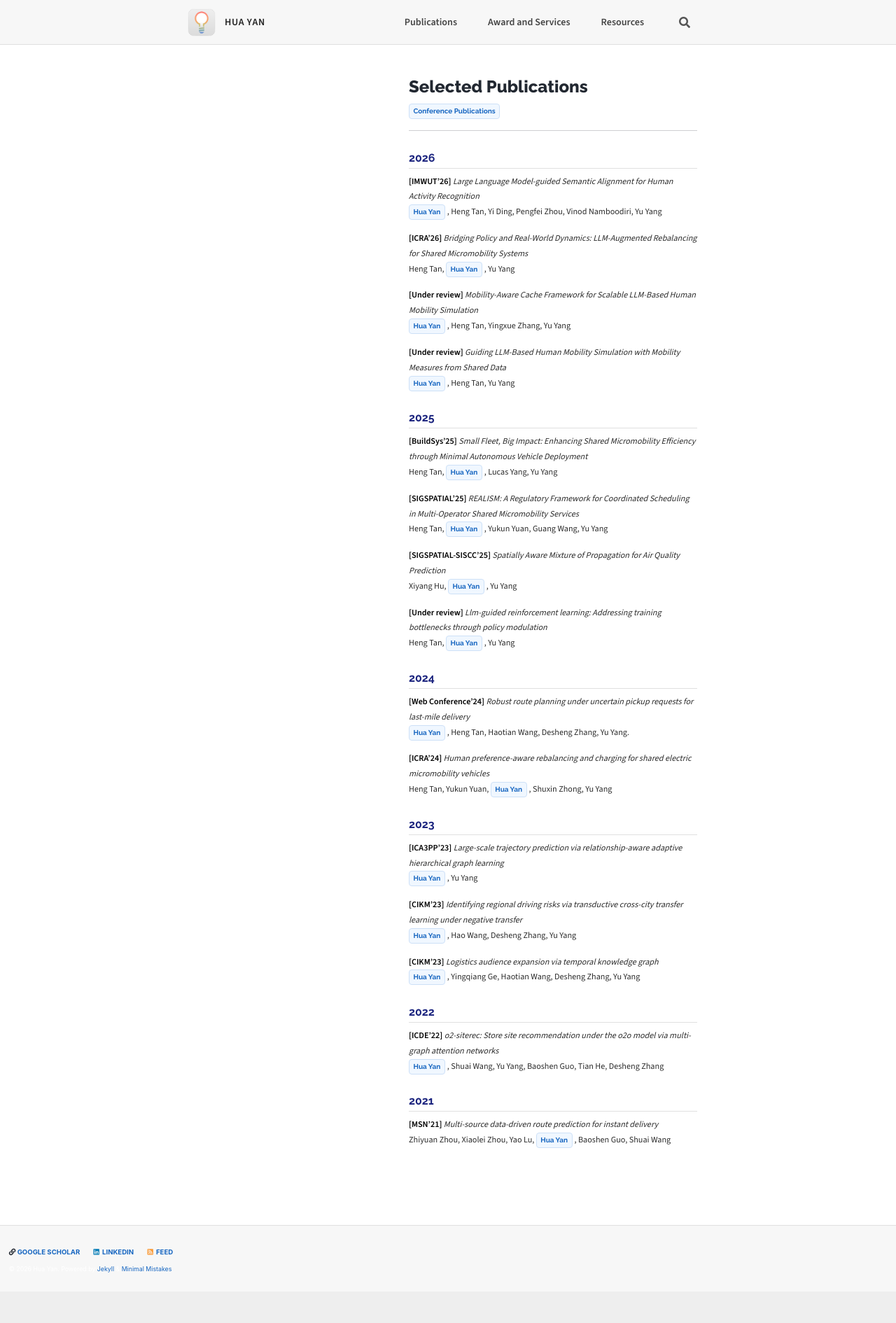
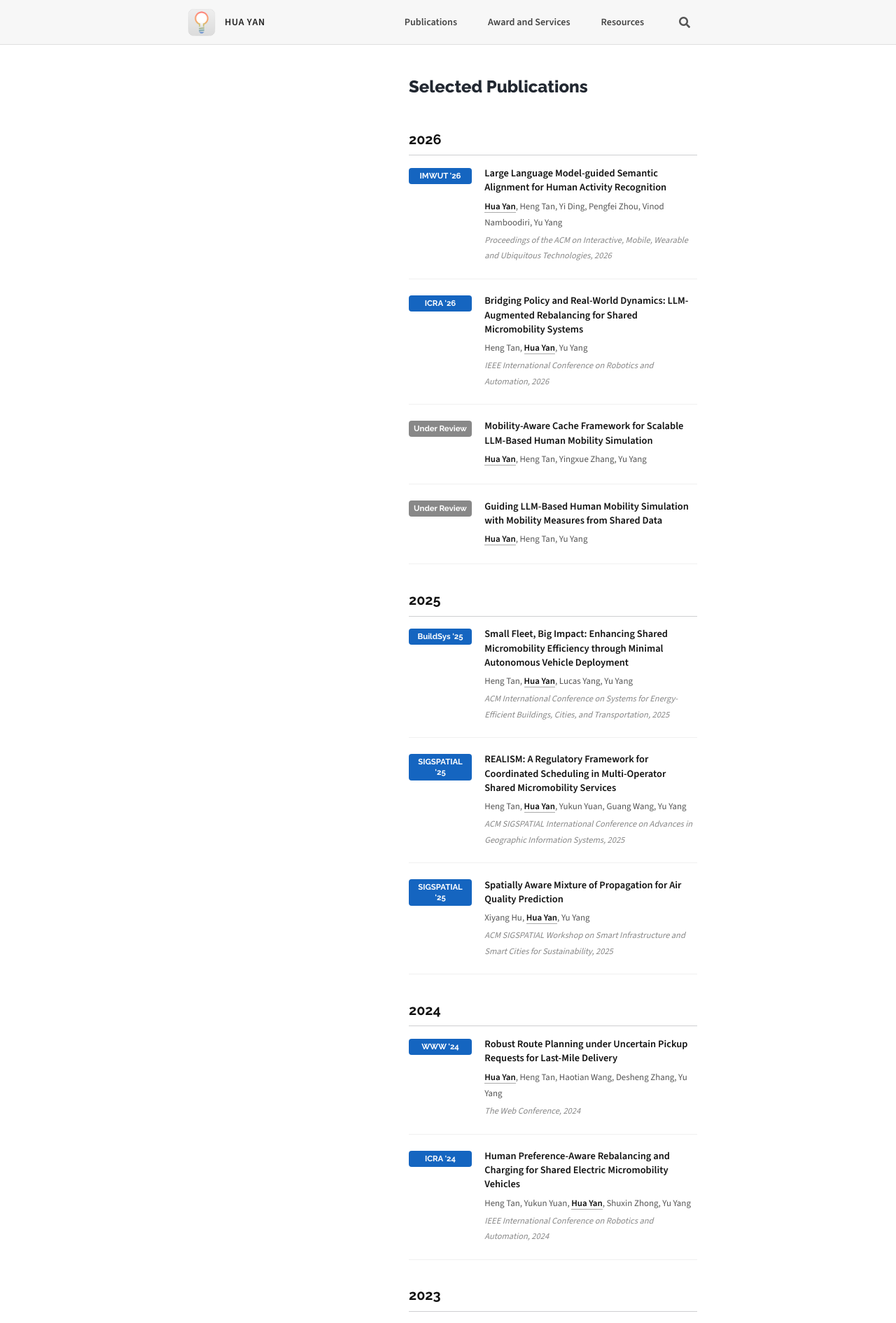
Before and after one commit to huy222-lu/website, a Jekyll site: the page built from _pages/publications.md, in a window 1280 px wide. Shown: the top 1890 px of the page at 70% size. Built offline with Jekyll 4.4.1, drawn with Linux system fonts in a browser that asks for light colours; cached includes are drawn as plain includes; a script that is not in the unit is left out; comment, search, counter and statistics services are not loaded; before the commit the page ends 1845 px from its top, so only the background shows below that; some of the changed text lies outside the part shown.

Commit message:
improve style

```diff
--- a/_pages/publications.md
+++ b/_pages/publications.md
@@ -3,62 +3,144 @@ title: "Selected Publications"
 layout: single
 classes: wide
 permalink: /publications/
-author_profile: true
 ---
 
-**Conference Publications**
+<div class="pub-list">
 
----
-### 2026
-<span style="color:black;font-weight:bold">[IMWUT'26]</span> *Large Language Model-guided Semantic Alignment for Human Activity Recognition* <br>**Hua Yan**, Heng Tan, Yi Ding, Pengfei Zhou, Vinod Namboodiri, Yu Yang<br>
+<h2 class="pub-year">2026</h2>
 
-<span style="color:black;font-weight:bold">[ICRA'26]</span> *Bridging Policy and Real-World Dynamics: LLM-Augmented Rebalancing for Shared Micromobility Systems* <br>Heng Tan, **Hua Yan**, Yu Yang<br>
+<div class="pub-item">
+  <div class="pub-badge">IMWUT '26</div>
+  <div class="pub-details">
+    <div class="pub-title">Large Language Model-guided Semantic Alignment for Human Activity Recognition</div>
+    <div class="pub-authors"><u>Hua Yan</u>, Heng Tan, Yi Ding, Pengfei Zhou, Vinod Namboodiri, Yu Yang</div>
+    <div class="pub-venue">Proceedings of the ACM on Interactive, Mobile, Wearable and Ubiquitous Technologies, 2026</div>
+  </div>
+</div>
 
-<span style="color:black;font-weight:bold">[Under review]</span> *Mobility-Aware Cache Framework for Scalable LLM-Based Human Mobility Simulation* <br>**Hua Yan**, Heng Tan, Yingxue Zhang, Yu Yang<br>
+<div class="pub-item">
+  <div class="pub-badge">ICRA '26</div>
+  <div class="pub-details">
+    <div class="pub-title">Bridging Policy and Real-World Dynamics: LLM-Augmented Rebalancing for Shared Micromobility Systems</div>
+    <div class="pub-authors">Heng Tan, <u>Hua Yan</u>, Yu Yang</div>
+    <div class="pub-venue">IEEE International Conference on Robotics and Automation, 2026</div>
+  </div>
+</div>
 
-<span style="color:black;font-weight:bold">[Under review]</span> *Guiding LLM-Based Human Mobility Simulation with Mobility Measures from Shared Data* <br>**Hua Yan**, Heng Tan, Yu Yang<br>
+<div class="pub-item">
+  <div class="pub-badge under-review">Under Review</div>
+  <div class="pub-details">
+    <div class="pub-title">Mobility-Aware Cache Framework for Scalable LLM-Based Human Mobility Simulation</div>
+    <div class="pub-authors"><u>Hua Yan</u>, Heng Tan, Yingxue Zhang, Yu Yang</div>
+  </div>
+</div>
 
+<div class="pub-item">
+  <div class="pub-badge under-review">Under Review</div>
+  <div class="pub-details">
+    <div class="pub-title">Guiding LLM-Based Human Mobility Simulation with Mobility Measures from Shared Data</div>
+    <div class="pub-authors"><u>Hua Yan</u>, Heng Tan, Yu Yang</div>
+  </div>
+</div>
 
-### 2025
-<span style="color:black;font-weight:bold">[BuildSys'25]</span> *Small Fleet, Big Impact: Enhancing Shared Micromobility Efficiency through Minimal Autonomous Vehicle Deployment* <br>Heng Tan, **Hua Yan**, Lucas Yang, Yu Yang<br>
+<h2 class="pub-year">2025</h2>
 
+<div class="pub-item">
+  <div class="pub-badge">BuildSys '25</div>
+  <div class="pub-details">
+    <div class="pub-title">Small Fleet, Big Impact: Enhancing Shared Micromobility Efficiency through Minimal Autonomous Vehicle Deployment</div>
+    <div class="pub-authors">Heng Tan, <u>Hua Yan</u>, Lucas Yang, Yu Yang</div>
+    <div class="pub-venue">ACM International Conference on Systems for Energy-Efficient Buildings, Cities, and Transportation, 2025</div>
+  </div>
+</div>
 
-<span style="color:black;font-weight:bold">[SIGSPATIAL'25]</span> *REALISM: A Regulatory Framework for Coordinated Scheduling in Multi-Operator Shared Micromobility Services* <br>Heng Tan, **Hua Yan**, Yukun Yuan, Guang Wang, Yu Yang<br>
+<div class="pub-item">
+  <div class="pub-badge">SIGSPATIAL '25</div>
+  <div class="pub-details">
+    <div class="pub-title">REALISM: A Regulatory Framework for Coordinated Scheduling in Multi-Operator Shared Micromobility Services</div>
+    <div class="pub-authors">Heng Tan, <u>Hua Yan</u>, Yukun Yuan, Guang Wang, Yu Yang</div>
+    <div class="pub-venue">ACM SIGSPATIAL International Conference on Advances in Geographic Information Systems, 2025</div>
+  </div>
+</div>
 
-<span style="color:black;font-weight:bold">[SIGSPATIAL-SISCC'25]</span> *Spatially Aware Mixture of Propagation for Air Quality Prediction* <br>Xiyang Hu, **Hua Yan**, Yu Yang<br>
+<div class="pub-item">
+  <div class="pub-badge">SIGSPATIAL '25</div>
+  <div class="pub-details">
+    <div class="pub-title">Spatially Aware Mixture of Propagation for Air Quality Prediction</div>
+    <div class="pub-authors">Xiyang Hu, <u>Hua Yan</u>, Yu Yang</div>
+    <div class="pub-venue">ACM SIGSPATIAL Workshop on Smart Infrastructure and Smart Cities for Sustainability, 2025</div>
+  </div>
+</div>
 
+<h2 class="pub-year">2024</h2>
 
-<span style="color:black;font-weight:bold">[Under review]</span> *Llm-guided reinforcement learning: Addressing training bottlenecks through policy modulation* <br>Heng Tan, **Hua Yan**, Yu Yang<br>
+<div class="pub-item">
+  <div class="pub-badge">WWW '24</div>
+  <div class="pub-details">
+    <div class="pub-title">Robust Route Planning under Uncertain Pickup Requests for Last-Mile Delivery</div>
+    <div class="pub-authors"><u>Hua Yan</u>, Heng Tan, Haotian Wang, Desheng Zhang, Yu Yang</div>
+    <div class="pub-venue">The Web Conference, 2024</div>
+  </div>
+</div>
 
+<div class="pub-item">
+  <div class="pub-badge">ICRA '24</div>
+  <div class="pub-details">
+    <div class="pub-title">Human Preference-Aware Rebalancing and Charging for Shared Electric Micromobility Vehicles</div>
+    <div class="pub-authors">Heng Tan, Yukun Yuan, <u>Hua Yan</u>, Shuxin Zhong, Yu Yang</div>
+    <div class="pub-venue">IEEE International Conference on Robotics and Automation, 2024</div>
+  </div>
+</div>
 
-### 2024
+<h2 class="pub-year">2023</h2>
 
-<span style="color:black;font-weight:bold">[Web Conference'24]</span> *Robust route planning under uncertain pickup requests for last-mile delivery* <br>**Hua Yan**, Heng Tan, Haotian Wang, Desheng Zhang, Yu Yang.<br>
+<div class="pub-item">
+  <div class="pub-badge">ICA3PP '23</div>
+  <div class="pub-details">
+    <div class="pub-title">Large-Scale Trajectory Prediction via Relationship-Aware Adaptive Hierarchical Graph Learning</div>
+    <div class="pub-authors"><u>Hua Yan</u>, Yu Yang</div>
+    <div class="pub-venue">International Conference on Algorithms and Architectures for Parallel Processing, 2023</div>
+  </div>
+</div>
 
-<span style="color:black;font-weight:bold">[ICRA'24]</span> *Human preference-aware rebalancing and charging for shared electric micromobility vehicles* <br>Heng Tan, Yukun Yuan, **Hua Yan**, Shuxin Zhong, Yu Yang<br>
+<div class="pub-item">
+  <div class="pub-badge">CIKM '23</div>
+  <div class="pub-details">
+    <div class="pub-title">Identifying Regional Driving Risks via Transductive Cross-City Transfer Learning under Negative Transfer</div>
+    <div class="pub-authors"><u>Hua Yan</u>, Hao Wang, Desheng Zhang, Yu Yang</div>
+    <div class="pub-venue">ACM International Conference on Information and Knowledge Management, 2023</div>
+  </div>
+</div>
 
+<div class="pub-item">
+  <div class="pub-badge">CIKM '23</div>
+  <div class="pub-details">
+    <div class="pub-title">Logistics Audience Expansion via Temporal Knowledge Graph</div>
+    <div class="pub-authors"><u>Hua Yan</u>, Yingqiang Ge, Haotian Wang, Desheng Zhang, Yu Yang</div>
+    <div class="pub-venue">ACM International Conference on Information and Knowledge Management, 2023</div>
+  </div>
+</div>
 
+<h2 class="pub-year">2022</h2>
 
-### 2023
+<div class="pub-item">
+  <div class="pub-badge">ICDE '22</div>
+  <div class="pub-details">
+    <div class="pub-title">O2-SiteRec: Store Site Recommendation under the O2O Model via Multi-Graph Attention Networks</div>
+    <div class="pub-authors"><u>Hua Yan</u>, Shuai Wang, Yu Yang, Baoshen Guo, Tian He, Desheng Zhang</div>
+    <div class="pub-venue">IEEE International Conference on Data Engineering, 2022</div>
+  </div>
+</div>
 
-<span style="color:black;font-weight:bold">[ICA3PP'23]</span> *Large-scale trajectory prediction via relationship-aware adaptive hierarchical graph learning* <br>**Hua Yan**, Yu Yang<br>
+<h2 class="pub-year">2021</h2>
 
-<span style="color:black;font-weight:bold">[CIKM'23]</span> *Identifying regional driving risks via transductive cross-city transfer learning under negative transfer* <br>
-**Hua Yan**, Hao Wang, Desheng Zhang, Yu Yang<br>
+<div class="pub-item">
+  <div class="pub-badge">MSN '21</div>
+  <div class="pub-details">
+    <div class="pub-title">Multi-Source Data-Driven Route Prediction for Instant Delivery</div>
+    <div class="pub-authors">Zhiyuan Zhou, Xiaolei Zhou, Yao Lu, <u>Hua Yan</u>, Baoshen Guo, Shuai Wang</div>
+    <div class="pub-venue">IEEE International Conference on Mobility, Sensing and Networking, 2021</div>
+  </div>
+</div>
 
-<span style="color:black;font-weight:bold">[CIKM'23]</span> *Logistics audience expansion via temporal knowledge graph* <br>
-**Hua Yan**, Yingqiang Ge, Haotian Wang, Desheng Zhang, Yu Yang<br>
-
-
-
-### 2022
-
-<span style="color:black;font-weight:bold">[ICDE'22]</span> *o2-siterec: Store site recommendation under the o2o model via multi-graph attention networks* <br>
-**Hua Yan**, Shuai Wang, Yu Yang, Baoshen Guo, Tian He, Desheng Zhang<br>
-
-
-### 2021
-
-
-<span style="color:black;font-weight:bold">[MSN'21]</span> *Multi-source data-driven route prediction for instant delivery* <br>
-Zhiyuan Zhou, Xiaolei Zhou, Yao Lu, **Hua Yan**, Baoshen Guo, Shuai Wang<br>
+</div>
--- a/assets/css/main.scss
+++ b/assets/css/main.scss
@@ -219,6 +219,81 @@ html { scroll-behavior: smooth; }
 }
 
 /* ============================================================
+   Publications page
+   ============================================================ */
+
+.pub-list {
+  margin-top: 1em;
+}
+
+.pub-year {
+  font-family: 'Raleway', sans-serif;
+  font-weight: 700;
+  font-size: 1.3em;
+  color: #111;
+  margin-top: 2em;
+  margin-bottom: 0.8em;
+  padding-bottom: 0.3em;
+  border-bottom: 1px solid #e0e0e0;
+}
+
+.pub-item {
+  display: flex;
+  align-items: flex-start;
+  gap: 1.2em;
+  margin-bottom: 1.4em;
+  padding-bottom: 1.4em;
+  border-bottom: 1px solid #f0f0f0;
+
+  &:last-of-type { border-bottom: none; }
+}
+
+.pub-badge {
+  flex-shrink: 0;
+  width: 90px;
+  background: #1565c0;
+  color: #fff;
+  font-family: 'Raleway', sans-serif;
+  font-weight: 700;
+  font-size: 0.75em;
+  text-align: center;
+  padding: 0.35em 0.5em;
+  border-radius: 4px;
+  line-height: 1.3;
+  margin-top: 0.15em;
+
+  &.under-review {
+    background: #888;
+  }
+}
+
+.pub-details {
+  flex: 1;
+}
+
+.pub-title {
+  font-weight: 600;
+  font-size: 0.95em;
+  color: #111;
+  margin-bottom: 0.3em;
+  line-height: 1.4;
+}
+
+.pub-authors {
+  font-size: 0.85em;
+  color: #555;
+  margin-bottom: 0.2em;
+
+  u { color: #111; font-weight: 600; text-decoration: none; border-bottom: 1px solid #aaa; }
+}
+
+.pub-venue {
+  font-size: 0.82em;
+  color: #888;
+  font-style: italic;
+}
+
+/* ============================================================
    Sub-pages (Publications, etc.) — keep sidebar-free, centered
    ============================================================ */
 
```
Also changed, not shown: index.md (+19 -21 lines).
